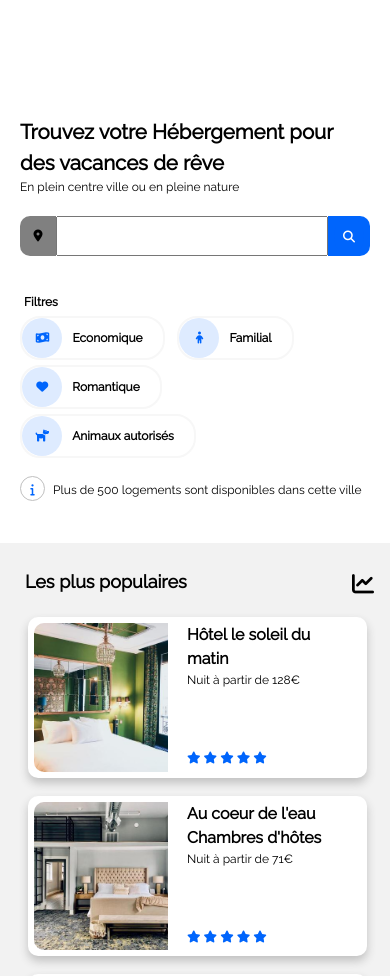
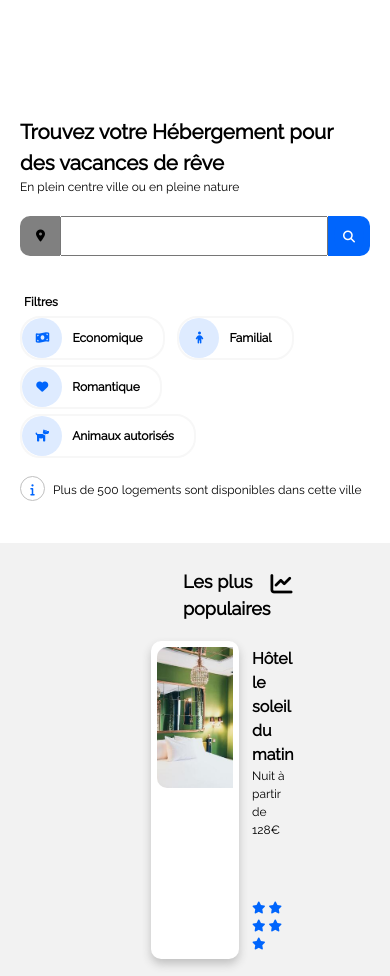
Before and after one commit to dias92-web/SaidAmriou_2_06112020, a plain HTML site: page index.html in a window 390 px wide. Shown: the part 110-1086 px from the top of the page. Drawn offline with Linux system fonts and the light colour scheme.

Commit message:
modif du css avant d'envoyer sur master

```diff
--- a/style.css
+++ b/style.css
@@ -108,8 +108,7 @@ form .find
 .find i
 {
     background-color: gray;
-    height: 40px;
-    width: 40px;
+    padding: 0 15px 0 16px ;
     line-height: 40px;
     text-align: center;
     border-radius: 10px 0px 0px 10px;
@@ -235,12 +234,16 @@ a
     display: flex;
     flex-direction: column;
     width: 65%;
-    height: 632px;
     background-color: #F2F2F2;
     padding: 30px 14px;
     border-radius: 10px;
 }
 
+.hebergement h2
+{
+    margin-left: 8px;
+}
+
 .hebergement figcaption
 {
     margin-left: 10px;
@@ -248,7 +251,7 @@ a
 
 .hebergement a
 {
-margin: 2% 0;
+margin: 2% 6px;
 background-color: white;
 border-radius: 10px;
 padding: 4px;
@@ -280,7 +283,7 @@ box-shadow: 0 5px 10px silver;
 
 .populaires figcaption p
 {
-margin-bottom: 40px;
+margin-bottom: 52px;
 }
 
 .locations
@@ -302,7 +305,7 @@ margin-bottom: 40px;
  border-radius: 10px;
  width: 32%;
  margin-left: 30px;
- height: 632px;
+ padding: 0 59px;
 }
 .populaires a
 {
@@ -327,10 +330,9 @@ margin-bottom: 40px;
 {
  display: flex;
  padding: 6px;
- margin: 32px 22px 16px 50px;
+ margin-bottom: 9px;
  border-radius: 10px;
  background-color: white;
- width: 79%;
  height: 23%;
  text-align: left;
  margin-top: 1px;
@@ -579,6 +581,7 @@ h3
         margin: 22px auto;
         width: 90%;
         height: 700px;
+        padding: 30px 0;
     }
 
     .hebergement a
@@ -632,11 +635,12 @@ h3
     {
         width: 90%;
         margin: 22px auto;
+        padding: 0 151px;
     }
 
     .populaires h2
     {
-        margin-left: 95px;
+        margin-left: 113px;
     }
 
     .populaires a h2
@@ -647,13 +651,6 @@ h3
     #fleche
     {
         margin-right: 124px;
-    }
-
-    .populaires figure
-    {
-        width: 60%;
-        height: 23%;
-        margin: 17px 0 0 133px;
     }
 
     .populaires img
@@ -872,31 +869,25 @@ h3
     .populaires
     {
         margin-bottom: 21px;
-        padding-bottom: 15px;
+        padding-bottom:  0 10px 15px 10px;
         width: 100%;
         border-radius: 0;
     }
 
     .populaires h2
     {
+        margin-left: 7px;
+    }
+
+    #fleche
+    {
         margin: 0;
     }
 
-    #fleche
-    {
-        margin: 0;
-    }
-
-    .populaires figure
-    {
-        margin: 0 0 0 28px;
-        width: 87%;
-        height: 26%;
-    }
 
     .populaires img
     {
-        height: 100%;
+        height: 141px;
         margin-right: 19px;
     }
 
@@ -940,7 +931,7 @@ h3
 
     .hebergement h2
     {
-        margin-left: 10px;
+        margin-left: 32px;
     }
 
     .hebergement img
```
